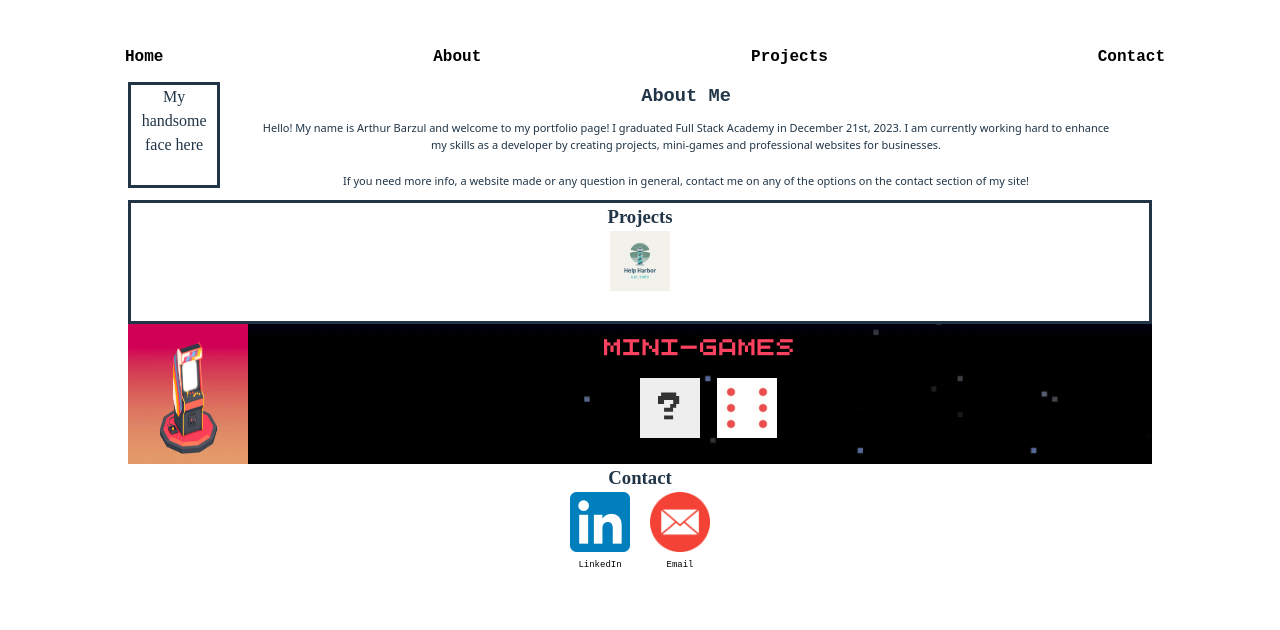
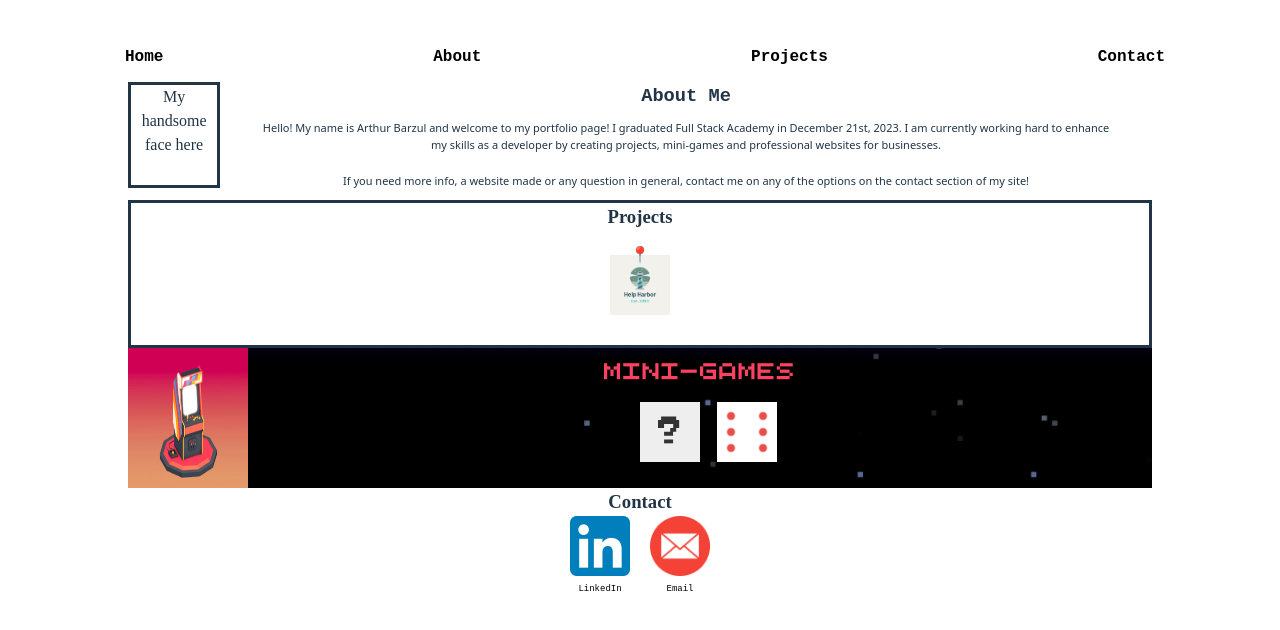
Before and after one commit to Art-Luzrab/PortfolioSite, a React (Vite) app: page / in a window 1280 px wide. Shown: the top 630 px of the page. Built offline with nearby package versions, Linux system fonts and the light colour scheme.

Commit message:
added pin to project section

```diff
--- a/src/App.css
+++ b/src/App.css
@@ -108,6 +108,11 @@ a {
   flex-direction: row;
   justify-content: center;
   margin-bottom: 10px;
+}
+
+.pin {
+  position: relative;
+  top: 12px;
 }
 
 .helpharborLogo #hht {
--- a/src/App.jsx
+++ b/src/App.jsx
@@ -48,6 +48,7 @@ function App() {
 
               <div class="allProjects">
                 <div class="helpharborLogo">
+                  <div class='pin'>📍</div>
                   <a href="https://helpharbor.onrender.com">
                     <img
                       class="logoPics"
```
